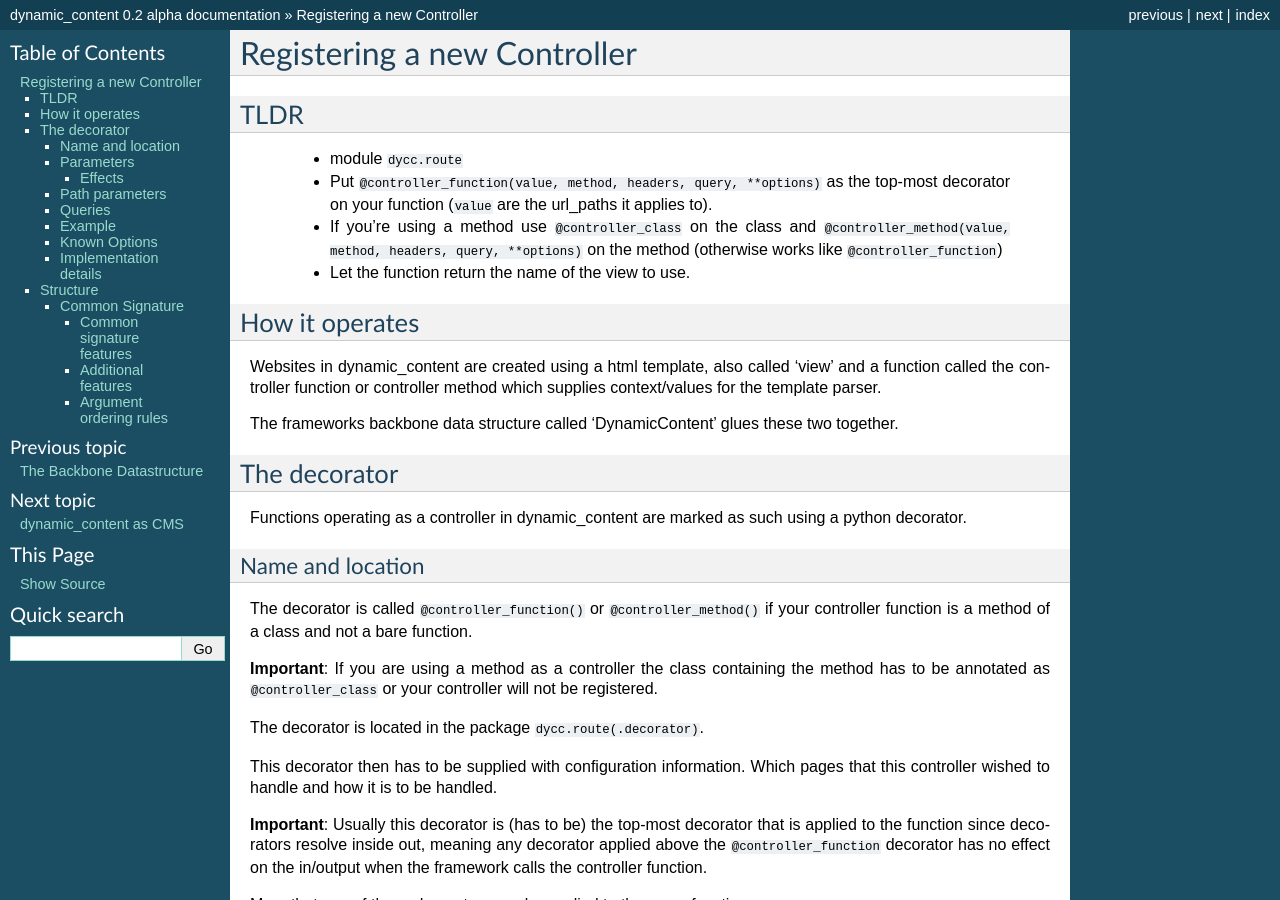
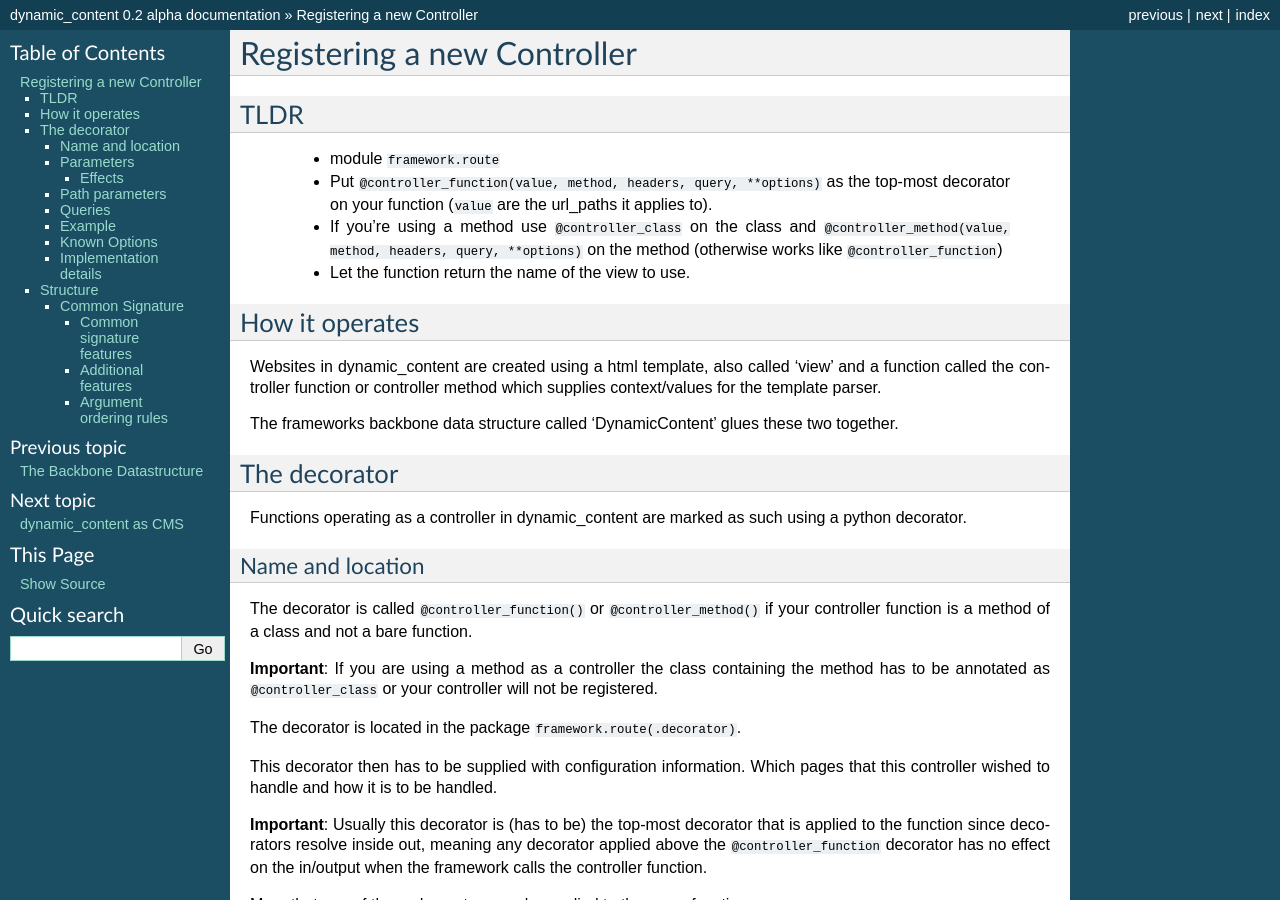
Before and after one commit to JustusAdam/dynamic_content_documentation, a Sphinx documentation site: the page built from source/controllers.rst, in a window 1280 px wide and 900 px high. Built offline with Sphinx 7.4.7, drawn with Linux system fonts in a browser that asks for light colours; formulas are drawn with MathJax 3; some of the changed text lies outside the part shown.

Commit message:
fixing refs

```diff
--- a/source/controllers.rst
+++ b/source/controllers.rst
@@ -4,7 +4,7 @@ Registering a new Controller
 TLDR
 ----
 
- - module ``dycc.route``
+ - module ``framework.route``
 
  -  Put ``@controller_function(value, method, headers, query, **options)`` as the top-most decorator on your function (``value`` are the url_paths it applies to).
 
@@ -31,7 +31,7 @@ The decorator is called ``@controller_function()`` or ``@controller_method()`` i
 
 **Important**: If you are using a method as a controller the class containing the method has to be annotated as ``@controller_class`` or your controller will not be registered.
 
-The decorator is located in the package ``dycc.route(.decorator)``.
+The decorator is located in the package ``framework.route(.decorator)``.
 
 This decorator then has to be supplied with configuration information. Which pages that this controller wished to handle and how it is to be handled.
 
@@ -122,8 +122,8 @@ Example
 
 .. code:: python
 
-    from dycc import route
-    from dycc import http
+    from framework import route
+    from framework import http
 
     # defining a controller function
     @route.controller_function(
--- a/source/hooks.rst
+++ b/source/hooks.rst
@@ -56,7 +56,7 @@ In order to implement hooks for certain processes dynamic_content provides you w
 
 The basis for all hooks is formed by a Component called ``HookManager`` of type ``dycc.hooks.HookManager``. The Manager object internally keep a dictionary of hooks identified with a non-empty string name.
 
-The manager object can be obtained by either calling ``dycc.get_component('HookManager')`` or, the clean way, by calling the static ``manager()`` method on the ``HookManager`` or ``Hook`` (sub)class.
+The manager object can be obtained by either injecting the 'HookManager' compoentn or, the clean way, by calling the static ``manager()`` method on the ``HookManager`` or ``Hook`` (sub)class(es).
 
 Calling/Using Hooks
 -----------
```
